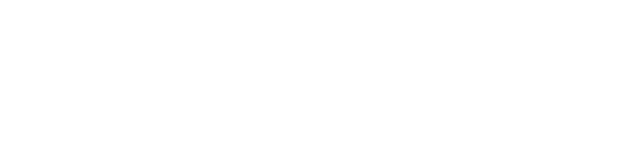
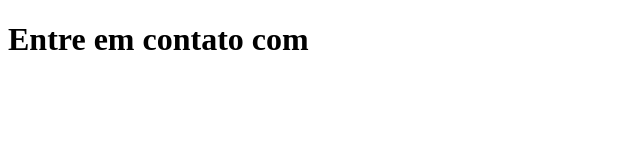
Before and after one commit to PedroLallo/primeiro-repositorio2, a plain HTML site: page contato.html in a window 1280 px wide. Shown: the whole page, without its empty margins (0-640 px from the left). Drawn offline with Linux system fonts and the light colour scheme.

Commit message:
adicionando contato

```diff
--- a/contato.html
+++ b/contato.html
@@ -7,6 +7,6 @@
     <title>Contato</title>
 </head>
 <body>
-
+    <h1>Entre em contato com</h1>
 </body>
 </html>
```
